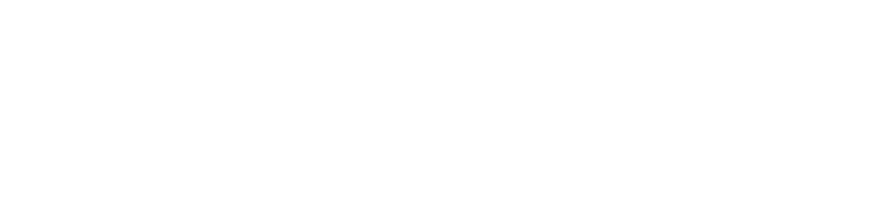
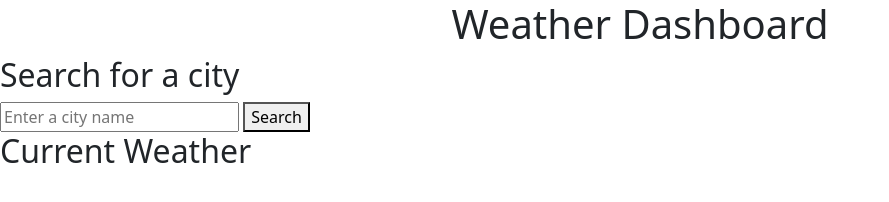
Before and after one commit to KyleKarotko/5dayWeather, a plain HTML site: page index.html in a window 1280 px wide. Shown: the whole page, without its empty margins (0-889 px from the left). Drawn offline with nearby package versions, Linux system fonts and the light colour scheme.

Commit message:
made search/button/current weather box

```diff
--- a/index.html
+++ b/index.html
@@ -10,9 +10,25 @@
 </head>
 <body>
     <header>
-        <h1></h1>
+        <h1 class="text-center">Weather Dashboard</h1>
     </header>
     <main>
+        <div class="container-fluid"></div>
+            <div>
+                <section>
+                    <form id="search form">
+                        <h2>Search for a city</h2>
+                        <input type="text" id="city search" placeholder="Enter a city name">
+                        <button type="submit" class="">Search</button>
+                    </form>
+                </section>
+                <section>
+                    <div id="current box">
+                        <h2 id="current weather">Current Weather</h2>
+                    </div>
+                </section>
+            </div>
+
 
     </main>
 
```
